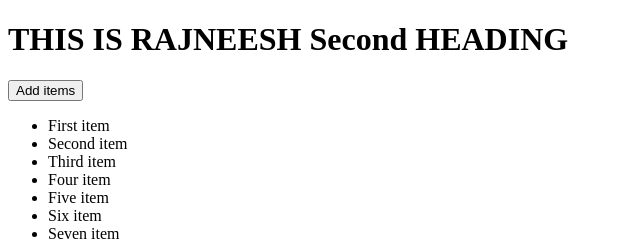
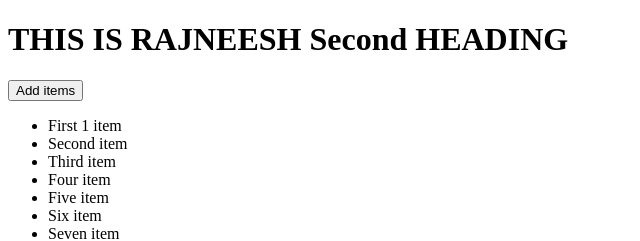
Before and after one commit to rajne123/LearnWebCode-samples, a plain HTML site: page HTMLPage1.html in a window 1280 px wide. Shown: the top 241 px of the page, 0-640 px from the left. Drawn offline with Linux system fonts and the light colour scheme.

Commit message:
commiting

```diff
--- a/HTMLPage1.html
+++ b/HTMLPage1.html
@@ -13,7 +13,7 @@
 <button id="BT1" type="button" >Add items</button>
 
 <ul id="ULRS1">
-  <li> First item </li>
+  <li> First 1 item </li>
   <li> Second item </li>
   <li> Third item </li>
   <li> Four item </li>
```
